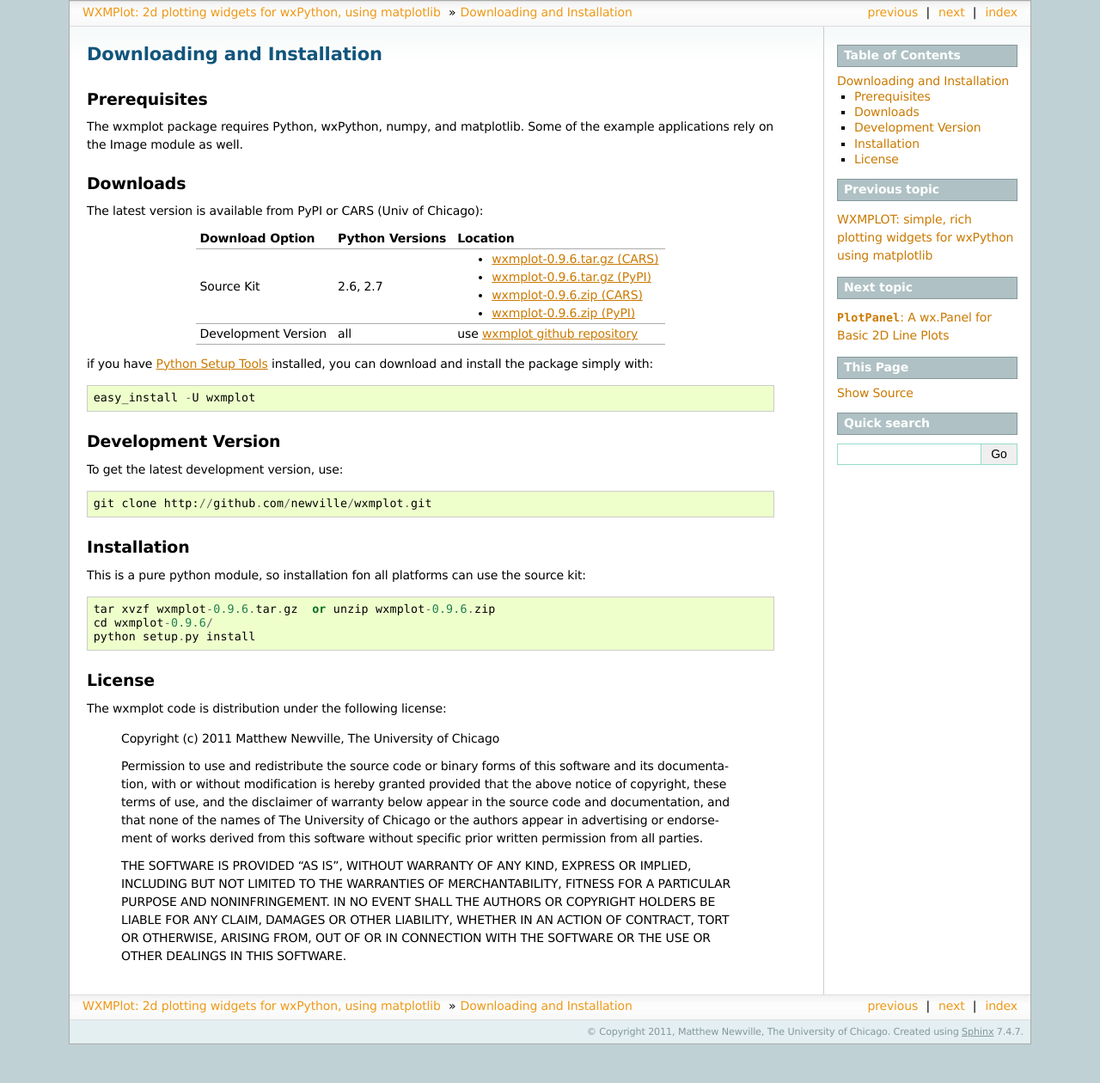
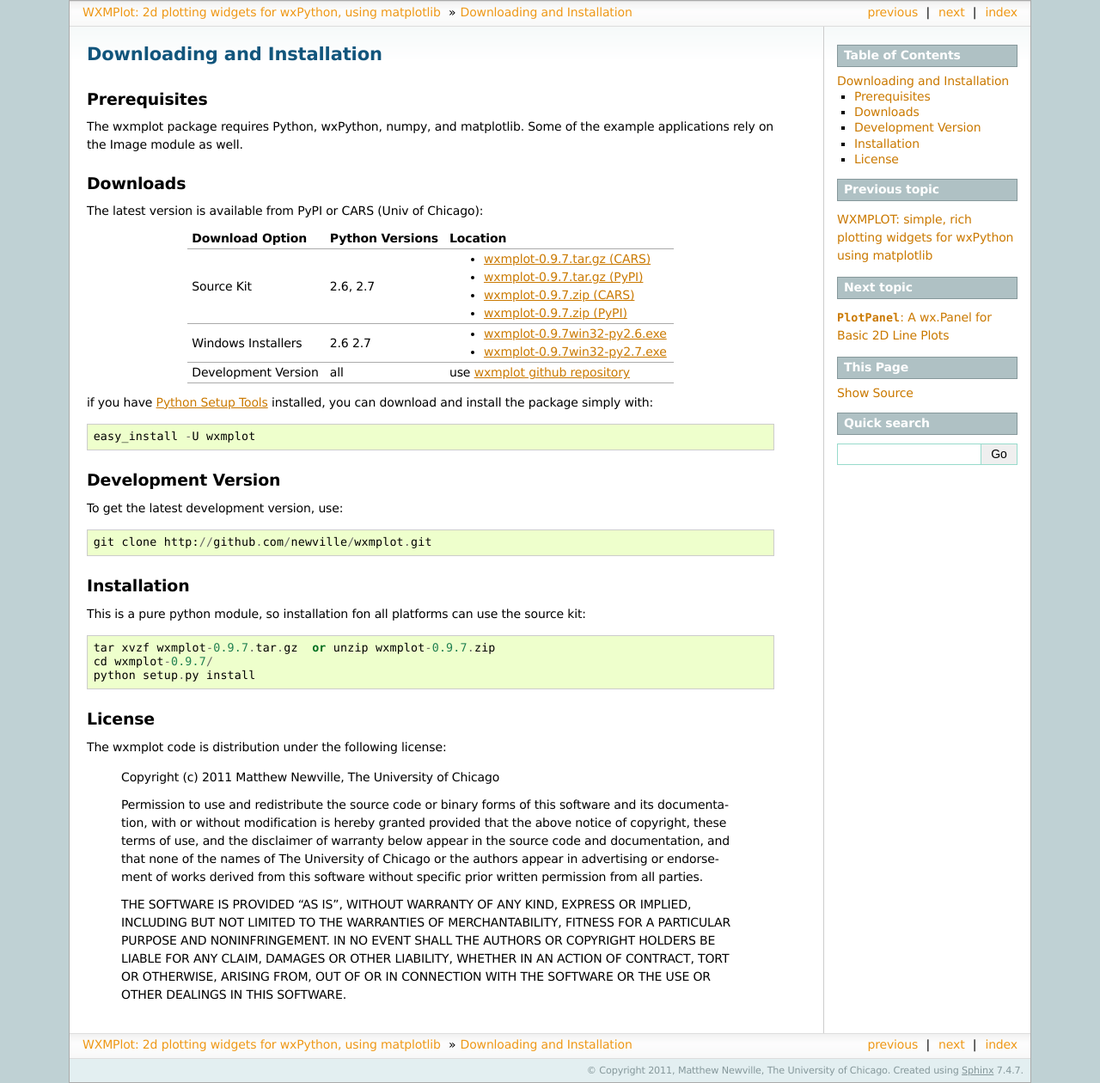
Before and after one commit to newville/wxmplot, a Sphinx documentation site: the page built from doc/installation.rst, in a window 1280 px wide. Shown: the whole page at 86% size. Built offline with Sphinx 7.4.7, drawn with Linux system fonts in a browser that asks for light colours; formulas are drawn with MathJax 3; the version number is read from the project's files by our own code; before the commit the page ends 1215 px from its top, so only the background shows below that.

Commit message:
updates for version 0.9.7

```diff
--- a/doc/installation.rst
+++ b/doc/installation.rst
@@ -13,24 +13,30 @@
 
 The latest version is available from PyPI or CARS (Univ of Chicago):
 
-.. _wxmplot-0.9.6.tar.gz (CARS): http://cars9.uchicago.edu/software/python/wxmplot/src/wxmplot-0.9.6.tar.gz
-.. _wxmplot-0.9.6.tar.gz (PyPI): http://pypi.python.org/packages/source/w/wxmplot/wxmplot-0.9.6.tar.gz
-.. _wxmplot-0.9.6.zip    (CARS): http://cars9.uchicago.edu/software/python/wxmplot/src/wxmplot-0.9.6.zip
-.. _wxmplot-0.9.6.zip    (PyPI): http://pypi.python.org/packages/source/w/wxmplot/wxmplot-0.9.6.zip
+.. _wxmplot-0.9.7.tar.gz (CARS): http://cars9.uchicago.edu/software/python/wxmplot/src/wxmplot-0.9.7.tar.gz
+.. _wxmplot-0.9.7.tar.gz (PyPI): http://pypi.python.org/packages/source/w/wxmplot/wxmplot-0.9.7.tar.gz
+.. _wxmplot-0.9.7.zip    (CARS): http://cars9.uchicago.edu/software/python/wxmplot/src/wxmplot-0.9.7.zip
+.. _wxmplot-0.9.7.zip    (PyPI): http://pypi.python.org/packages/source/w/wxmplot/wxmplot-0.9.7.zip
+
+.. _wxmplot-0.9.7win32-py2.6.exe:  http://cars9.uchicago.edu/software/python/wxmplot/src/wxmplot-0.9.7win32-py2.6.exe
+.. _wxmplot-0.9.7win32-py2.7.exe:  http://cars9.uchicago.edu/software/python/wxmplot/src/wxmplot-0.9.7win32-py2.7.exe
 
 .. _wxmplot github repository:   http://github.com/newville/wxmplot
 .. _Python Setup Tools:        http://pypi.python.org/pypi/setuptools
 
-+----------------------+------------------+-------------------------------------------+
-|  Download Option     | Python Versions  |  Location                                 |
-+======================+==================+===========================================+
-|  Source Kit          | 2.6, 2.7         | - `wxmplot-0.9.6.tar.gz (CARS)`_          |
-|                      |                  | - `wxmplot-0.9.6.tar.gz (PyPI)`_          |
-|                      |                  | - `wxmplot-0.9.6.zip    (CARS)`_          |
-|                      |                  | - `wxmplot-0.9.6.zip    (PyPI)`_          |
-+----------------------+------------------+-------------------------------------------+
-|  Development Version |   all            |  use `wxmplot github repository`_         |
-+----------------------+------------------+-------------------------------------------+
++---------------------+------------------+------------------------------------------+
+|  Download Option    | Python Versions  |  Location                                |
++=====================+==================+==========================================+
+| Source Kit          | 2.6, 2.7         | - `wxmplot-0.9.7.tar.gz (CARS)`_         |
+|                     |                  | - `wxmplot-0.9.7.tar.gz (PyPI)`_         |
+|                     |                  | - `wxmplot-0.9.7.zip    (CARS)`_         |
+|                     |                  | - `wxmplot-0.9.7.zip    (PyPI)`_         |
++---------------------+------------------+------------------------------------------+
+| Windows Installers  | 2.6              | - `wxmplot-0.9.7win32-py2.6.exe`_        |
+|                     | 2.7              | - `wxmplot-0.9.7win32-py2.7.exe`_        |
++---------------------+------------------+------------------------------------------+
+| Development Version | all              | use `wxmplot github repository`_         |
++---------------------+------------------+------------------------------------------+
 
 if you have `Python Setup Tools`_  installed, you can download and install
 the package simply with::
@@ -50,8 +56,8 @@
 
 This is a pure python module, so installation fon all platforms can use the source kit::
 
-   tar xvzf wxmplot-0.9.6.tar.gz  or unzip wxmplot-0.9.6.zip
-   cd wxmplot-0.9.6/
+   tar xvzf wxmplot-0.9.7.tar.gz  or unzip wxmplot-0.9.7.zip
+   cd wxmplot-0.9.7/
    python setup.py install
 
 License
--- a/lib/__init__.py
+++ b/lib/__init__.py
@@ -1,13 +1,13 @@
 #!/usr/bin/env python
 #
 # Name:      wxmplot
-# Version:   0.9.6
+# Version:   0.9.7
 # Purpose:   Provide user-configurable 2D plotting module, using wxPython
 #            and matplotlib.
 # Author:    Matthew Newville
 # Copyright: Matthew Newville, The University of Chicago, 2011
 # Licence:   BSD license
-# Updated:   11/20/2011
+# Updated:   11/22/2011
 #-----------------------------------------------------------------------------
 
 """
@@ -64,7 +64,7 @@
    save_figure():  bring up file dialog for saving image of figure
 """
 
-__version__  = '0.9.6'
+__version__  = '0.9.7'
 __date__     = '20-Nov-2011'
 
 from plotframe import PlotFrame
--- a/setup.py
+++ b/setup.py
@@ -4,9 +4,10 @@
 import distutils
 from distutils.core import setup, Extension
 
+import lib
 setup(
     name = 'wxmplot',
-    version = '0.9.6',
+    version = lib.__version__,
     author = 'Matthew Newville',
     author_email = 'newville@cars.uchicago.edu',
     license = 'Python',
```
Also changed, not shown: doc/imagepanel.rst (+22 -4 lines), doc/images/imagedisplay.png, 2 other files.
